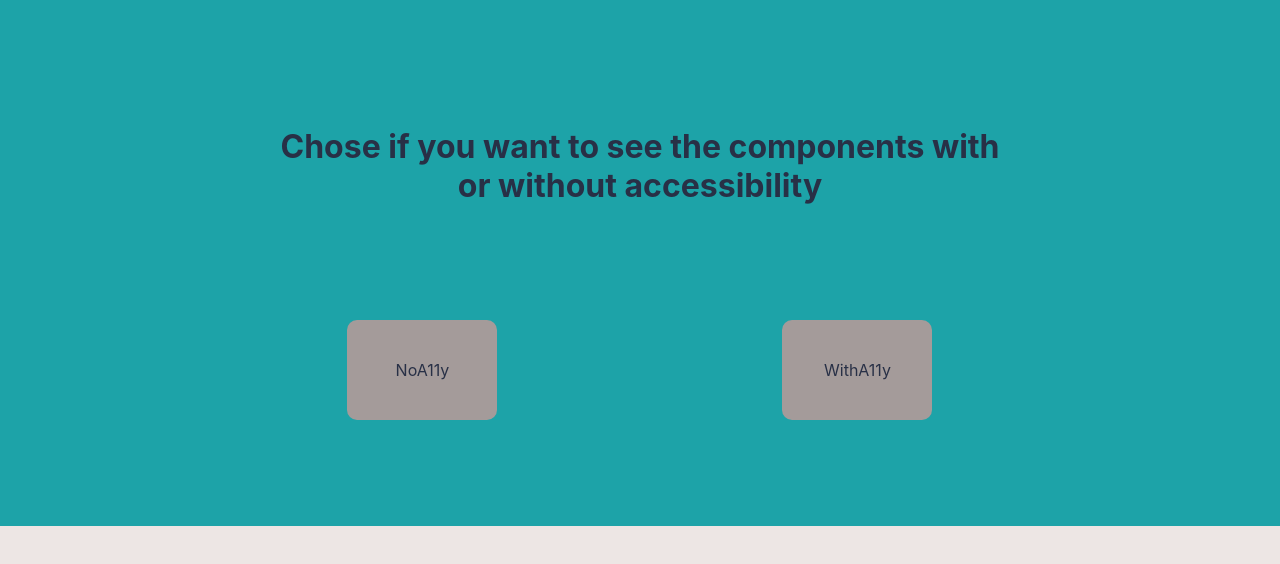
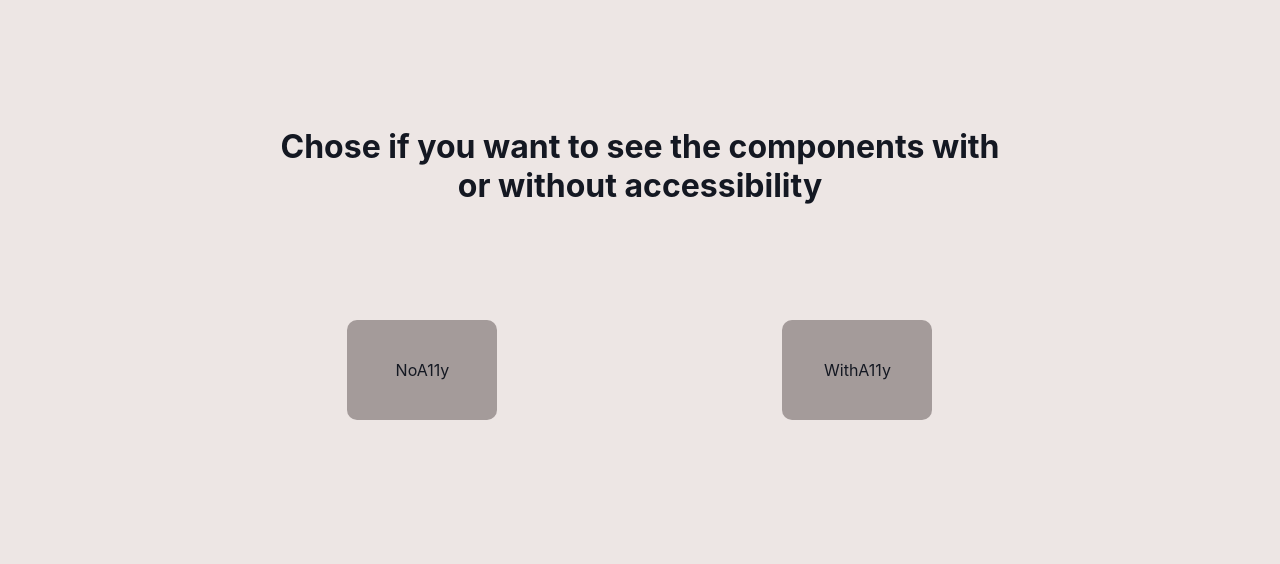
Before and after one commit to JohannaENilsson/the-accessibility-way, a React (Create React App) app: page / in a window 1280 px wide. Shown: the top 564 px of the page. Built offline with nearby package versions, Linux system fonts and the light colour scheme; what use-persisted-state would draw is missing.

Commit message:
styling on dark mode switch

```diff
--- a/src/components/HeaderWithA11y.js
+++ b/src/components/HeaderWithA11y.js
@@ -29,6 +29,7 @@ const HeaderWithA11y = ({ headerText }) => {
       <h1>{headerText}</h1>
       <NavigationWithA11y />
       <input
+        id="switchDarkMode"
         type="checkbox"
         checked={isDark}
         value={isDark}
--- a/src/styles/App.css
+++ b/src/styles/App.css
@@ -48,13 +48,43 @@ a {
 
 main {
   /* width: 100%; */
-  background-color: var(--color-contrast2);
+  /* background-color: var(--color-contrast2); */
   padding: 1% 3%;
 }
 
-
 h1 {
   color: var(--color-contrast);
+}
+
+#switchDarkMode{
+  position: absolute;
+  height: 20px;
+  width: 36px;
+  background-color: var(--color-primary);
+  border-radius: 10PX;
+  appearance: none;
+}
+
+#switchDarkMode:checked::before{
+  position: absolute;
+  content: "";
+  height: 23px;
+  width: 23px;
+  border-radius: 20px;
+  background-color: var(--color-contrast);
+  top: -1.5px;
+  left: 17px;
+}
+
+#switchDarkMode::before{
+  position: absolute;
+  content: "";
+  height: 23px;
+  width: 23px;
+  border-radius: 20px;
+  background-color: var(--color-contrast);
+  top: -1.5px;
+  left: -1px;
 }
 
 
--- a/src/styles/Color.css
+++ b/src/styles/Color.css
@@ -1,10 +1,10 @@
 html {
     --color-text: black;
-    --color-background: #EDE6E4;
+    --color-background: #EDE6E4; /*--> bra */
     --color-primary: #A49B9A;
     --color-secondary: #D4CAC6;
     --color-complement: #64616A;
-    --color-contrast: #283046;
+    --color-contrast: #141822; /*--> bra */
     --color-contrast2:#1da3a8;
     --color-warning: red;
 
@@ -12,11 +12,11 @@ html {
 
   html.dark {
     --color-text: #EDE6E4;
-    --color-background: black;
+    --color-background: #141822; /*--> bra */
     --color-primary: #A49B9A;
     --color-secondary: #283046;
     --color-complement: #64616A;
-    --color-contrast: #D4CAC6;
+    --color-contrast: #D4CAC6; /*--> bra */
     --color-contrast2:#1da3a8;
     --color-warning: red;
   }
```
Also changed, not shown: 1 other file (tests, documents, lock files or other folders).
